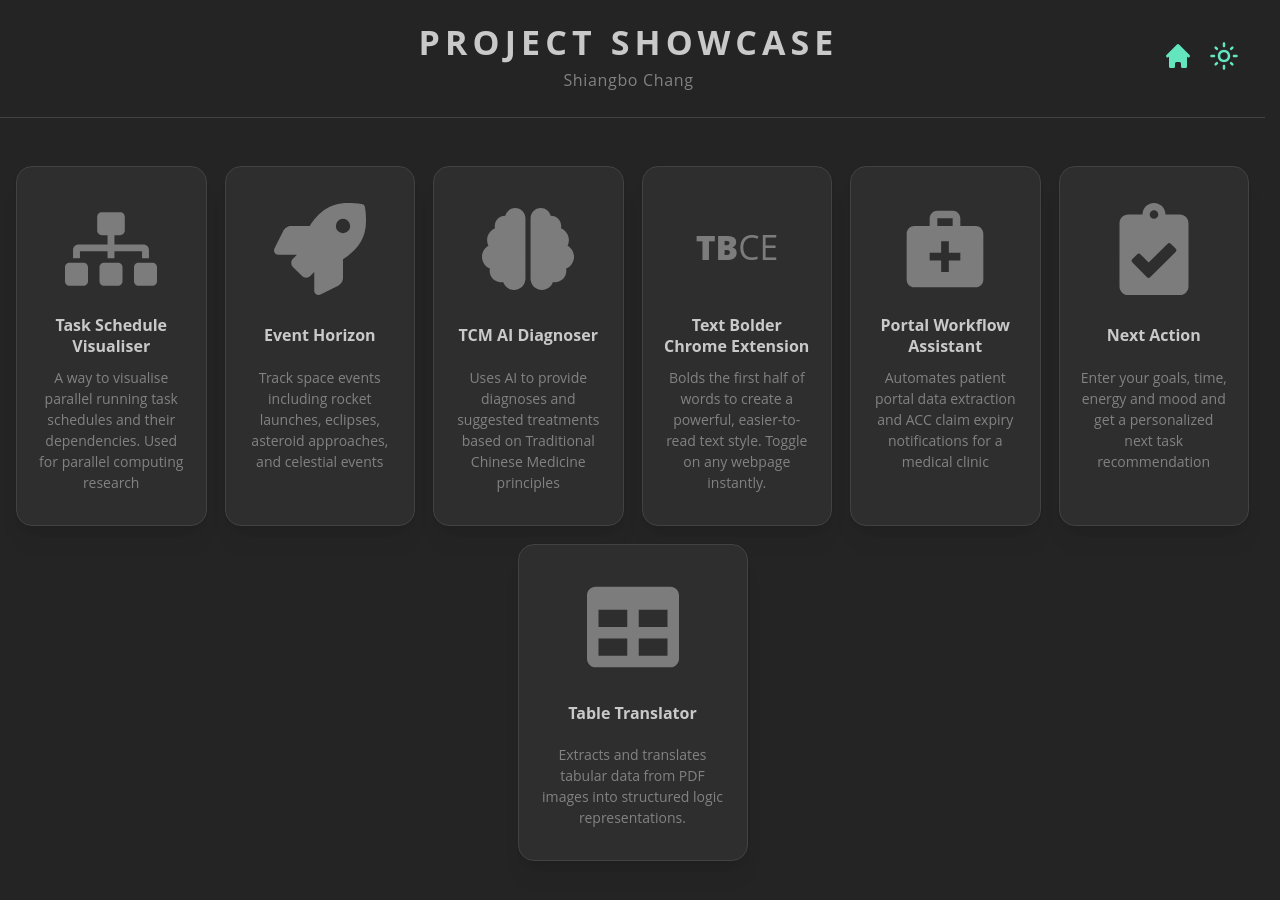
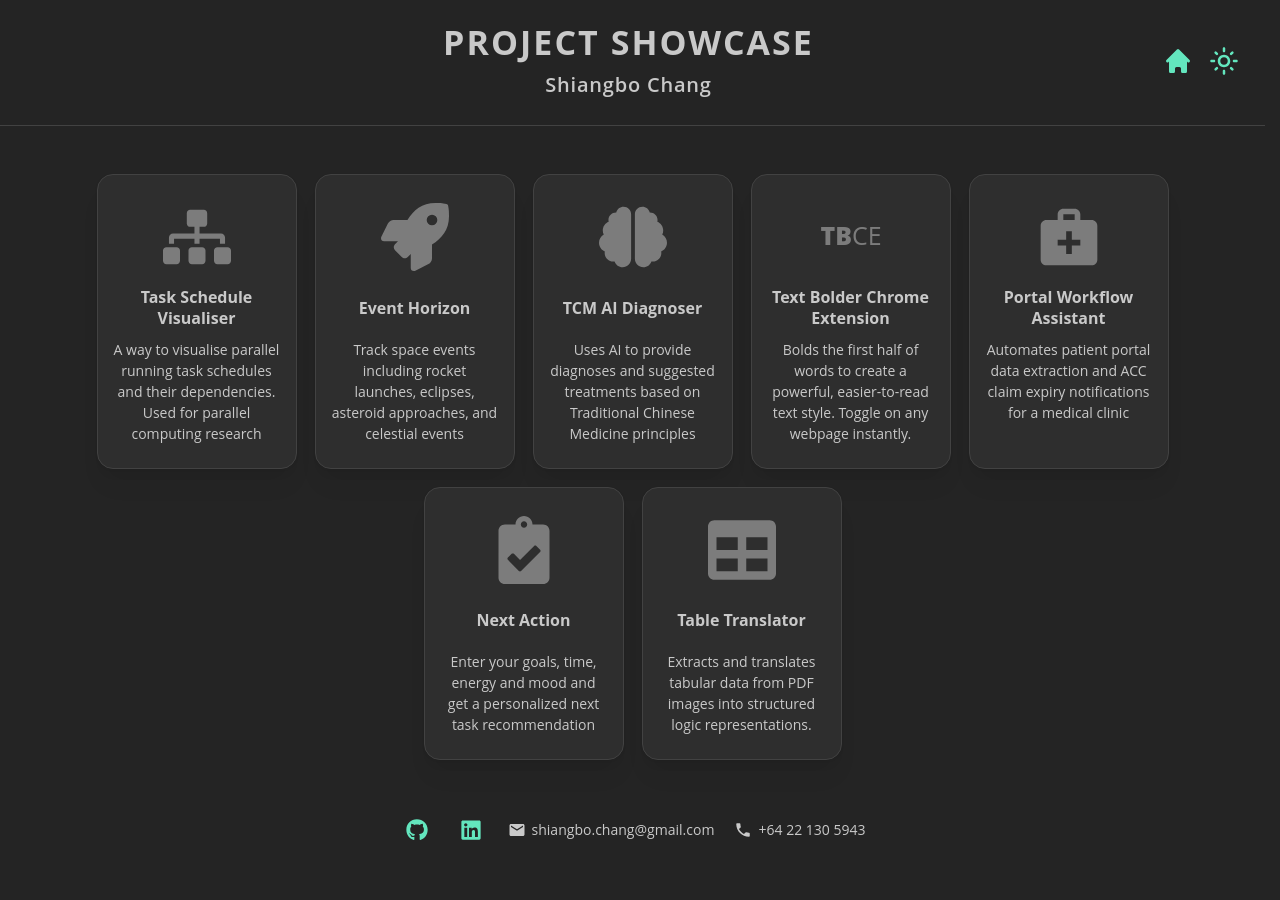
Before and after one commit to schb498/website, a React (Vite) app: page /website/ in a window 1280 px wide. Shown: the top 900 px of the page. After the commit the page ends 857 px from the top, so only its background shows below. Built offline with nearby package versions, Linux system fonts and the light colour scheme.

Commit message:
Update home page

```diff
--- a/src/App.tsx
+++ b/src/App.tsx
@@ -2,6 +2,7 @@ import { Route, Routes, BrowserRouter as Router } from "react-router-dom";
 import "@mantine/core/styles.css";
 import { createTheme, Divider, List, MantineProvider } from "@mantine/core";
 import Header from "./components/Header";
+import Footer from "./components/Footer";
 import HomePage from "./pages/HomePage";
 import PukekoPage from "./pages/PukekoPage";
 import EventHorizonPage from "./pages/EventHorizonPage";
@@ -13,10 +14,18 @@ import NextActionPage from "./pages/NextActionPage";
 
 // Slightly stronger borders than Mantine's defaults (gray-3 / dark-4). Applies
 // site-wide to Card withBorder, Divider and anything else using the default border.
+// Also boosts contrast on Mantine's "dimmed" text token (used for secondary
+// copy site-wide) beyond the defaults, which read too faint in both themes.
 const borderVariables = () => ({
   variables: {},
-  light: { "--mantine-color-default-border": "var(--mantine-color-gray-4)" },
-  dark: { "--mantine-color-default-border": "var(--mantine-color-dark-3)" },
+  light: {
+    "--mantine-color-default-border": "var(--mantine-color-gray-4)",
+    "--mantine-color-dimmed": "var(--mantine-color-gray-7)",
+  },
+  dark: {
+    "--mantine-color-default-border": "var(--mantine-color-dark-3)",
+    "--mantine-color-dimmed": "var(--mantine-color-dark-0)",
+  },
 });
 
 function App() {
@@ -38,7 +47,7 @@ function App() {
       <Router basename="/website">
         <Header />
         <Divider my="md" />
-        <div style={{ overflowX: "hidden", paddingBottom: 15 }}>
+        <div style={{ flex: 1, overflowX: "hidden", paddingBottom: 15 }}>
           <Routes>
             <Route path="/" element={<HomePage />} />
             <Route path="/pukeko" element={<PukekoPage />} />
@@ -53,6 +62,7 @@ function App() {
             <Route path="/next-action" element={<NextActionPage />} />
           </Routes>
         </div>
+        <Footer />
       </Router>
     </MantineProvider>
   );
--- /dev/null
+++ b/src/components/Footer.tsx
@@ -0,0 +1,65 @@
+import { Container, Divider, Group, Text, ActionIcon } from "@mantine/core";
+import { FaGithub, FaLinkedin } from "react-icons/fa";
+import { MdEmail, MdPhone } from "react-icons/md";
+
+const GITHUB_URL = "https://github.com/schb498";
+const LINKEDIN_URL = "https://linkedin.com/in/shiangbo-chang";
+const EMAIL = "shiangbo.chang@gmail.com";
+const PHONE = "+64 22 130 5943";
+
+function Footer() {
+  return (
+    <Container fluid style={{ padding: "6px 24px 10px" }}>
+      <Group justify="center" gap="lg">
+        <ActionIcon
+          component="a"
+          href={GITHUB_URL}
+          target="_blank"
+          rel="noopener noreferrer"
+          variant="subtle"
+          size="lg"
+          aria-label="GitHub"
+        >
+          <FaGithub size={22} />
+        </ActionIcon>
+        <ActionIcon
+          component="a"
+          href={LINKEDIN_URL}
+          target="_blank"
+          rel="noopener noreferrer"
+          variant="subtle"
+          size="lg"
+          aria-label="LinkedIn"
+        >
+          <FaLinkedin size={22} />
+        </ActionIcon>
+        <Group gap={6} wrap="nowrap">
+          <MdEmail size={18} />
+          <Text
+            component="a"
+            href={`mailto:${EMAIL}`}
+            size="sm"
+            c="inherit"
+            style={{ textDecoration: "none" }}
+          >
+            {EMAIL}
+          </Text>
+        </Group>
+        <Group gap={6} wrap="nowrap">
+          <MdPhone size={18} />
+          <Text
+            component="a"
+            href={`tel:${PHONE.replace(/\s+/g, "")}`}
+            size="sm"
+            c="inherit"
+            style={{ textDecoration: "none" }}
+          >
+            {PHONE}
+          </Text>
+        </Group>
+      </Group>
+    </Container>
+  );
+}
+
+export default Footer;
--- a/src/components/Header.tsx
+++ b/src/components/Header.tsx
@@ -20,10 +20,7 @@ function Header() {
   };
 
   return (
-    <Container
-      fluid
-      style={{ padding: "20px 24px 8px", top: 0, zIndex: 1000 }}
-    >
+    <Container fluid style={{ padding: "20px 24px 8px", top: 0, zIndex: 1000 }}>
       <Flex justify="space-between" align="center">
         <div style={{ width: "72px" }} />
 
@@ -32,7 +29,7 @@ function Header() {
             order={1}
             ta="center"
             style={{
-              letterSpacing: "0.15em",
+              letterSpacing: "0.06em",
               textTransform: "uppercase",
               fontWeight: 700,
             }}
@@ -40,9 +37,8 @@ function Header() {
             Project Showcase
           </Title>
           <Text
-            size="md"
-            c="dimmed"
-            fw={500}
+            size="xl"
+            fw={600}
             ta="center"
             style={{ letterSpacing: "0.04em" }}
           >
--- a/src/pages/HomePage.tsx
+++ b/src/pages/HomePage.tsx
@@ -122,8 +122,8 @@ const HomePage = () => {
                 textDecoration: "none",
                 color: "inherit",
                 flex: "1 1 0",
-                minWidth: "180px",
-                maxWidth: "230px",
+                minWidth: "200px",
+                maxWidth: "200px",
               }}
             >
               <Card
@@ -136,13 +136,13 @@ const HomePage = () => {
                   display: "flex",
                   flexDirection: "column",
                   alignItems: "center",
-                  padding: "36px 20px 32px",
+                  padding: "28px 16px 24px",
                 }}
               >
                 <Icon
                   className="card-icon"
-                  size={92}
-                  style={{ marginBottom: 20 }}
+                  size={68}
+                  style={{ marginBottom: 16 }}
                 />
 
                 <Text
```
Also changed, not shown: 1 other file (tests, documents, lock files or other folders).
